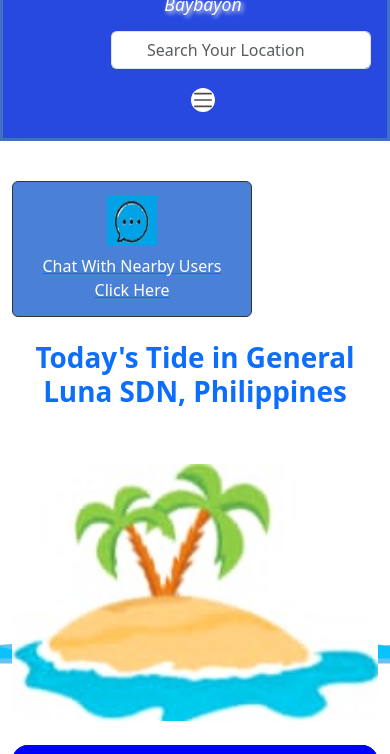
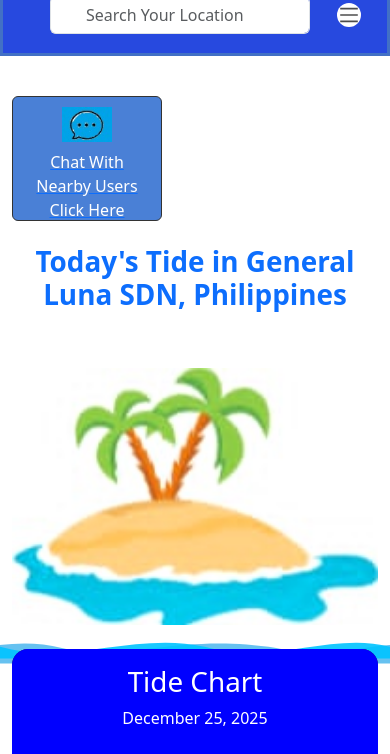
Before and after one commit to cescosura-pixel/Baybayon, a plain HTML site: page index.html in a window 390 px wide. Shown: the part 90-844 px from the top of the page. Drawn offline with nearby package versions, Linux system fonts and the light colour scheme.

Commit message:
Refactor index.html for improved structure and style

```diff
--- a/index.html
+++ b/index.html
@@ -183,43 +183,12 @@ header h1 {
 /* ------------------------- */
 /* RESPONSIVE FIXES          */
 /* ------------------------- */
-@media (max-width: 576px) {
-    header {
-        flex-direction: column;
-        text-align: center;
-    }
-    header h1 {
-        margin-top: 10px;
-    }
-    .input-group {
-        width: 100% !important;
-        margin-top: 10px;
-    }
-    .navbar-toggler {
-        margin-top: 10px;
-    }
-    #navMenu {
-        right: 50%;
-        transform: translateX(50%);
-    }
-    .btn-custom {
-        width: 100%;
-        max-width: 240px;
-        height: auto;
-        padding: 14px;
-    }
-    .waves-wrapper {
-        height: 140px;
-    }
-}
 
 @media (max-width: 768px) {
     .Island img {
         width: 100%;
         max-width: 380px;
     }
-    .Vertical-Line {
-        display: none;
     }
     .Tide-Body {
         height: auto;
```
